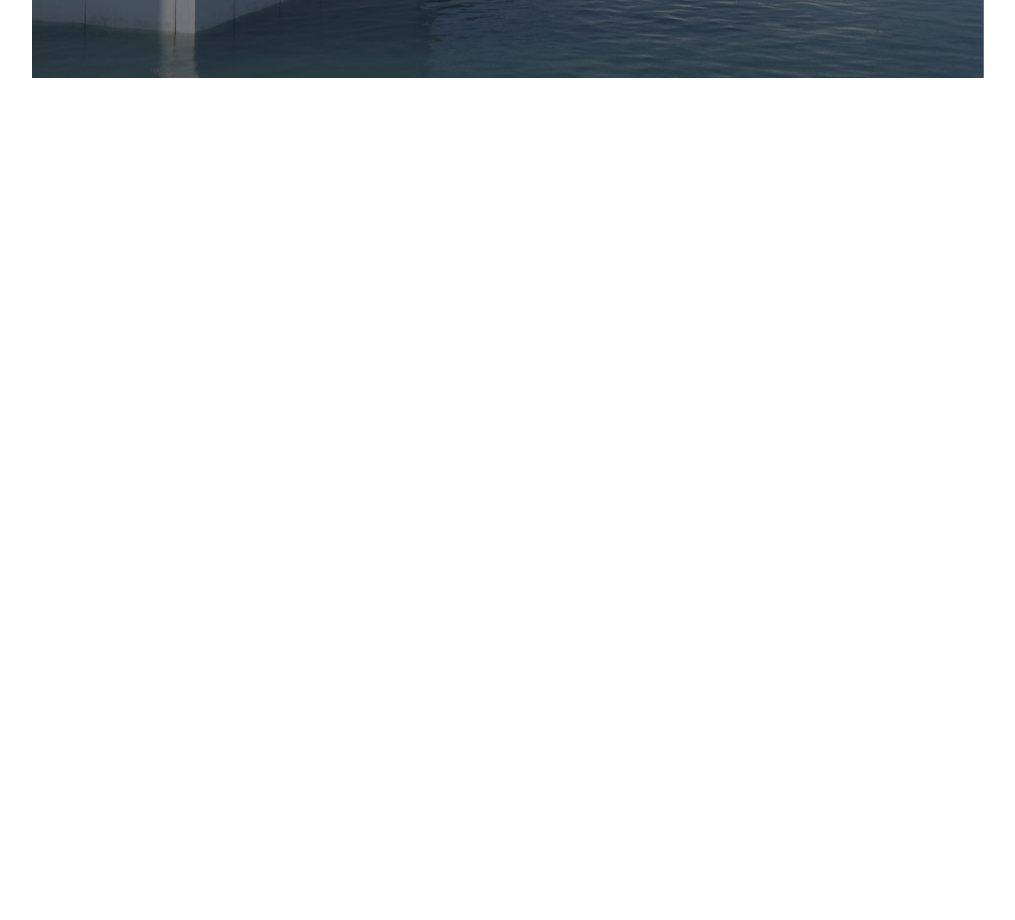
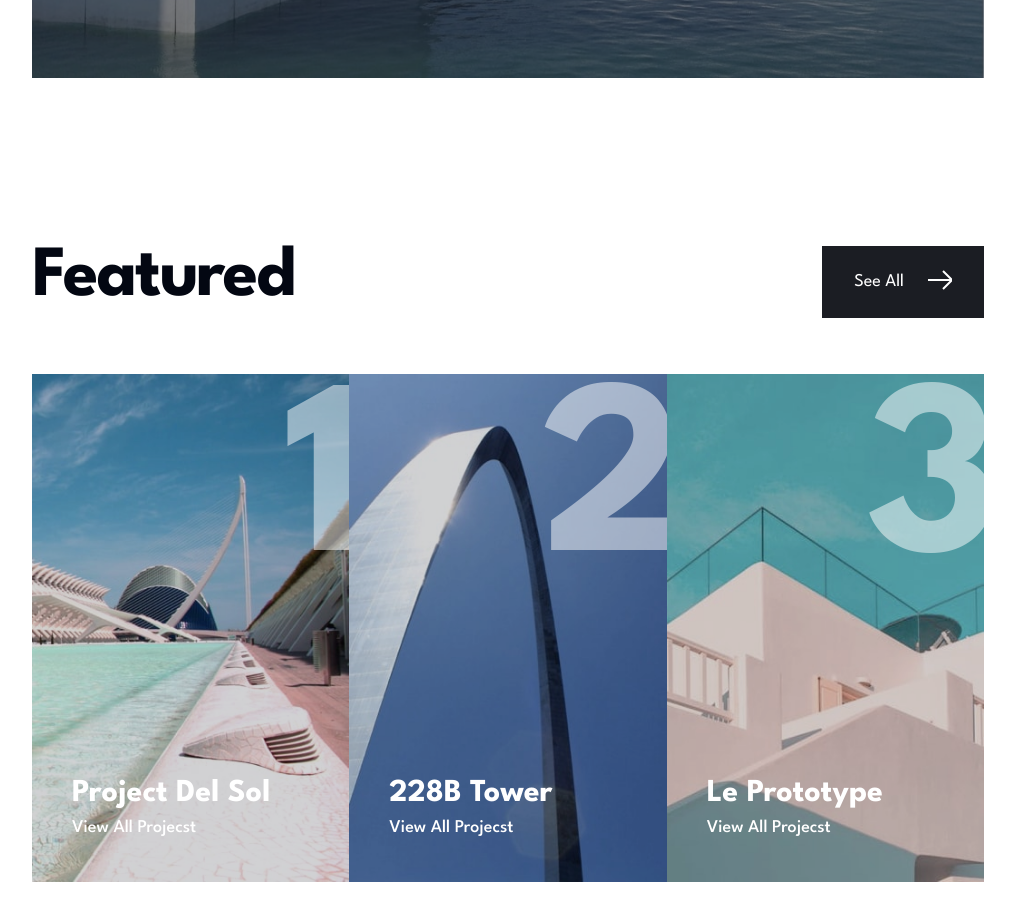
Before and after one commit to Alexjoshua14/Arch, a Next.js app: page / in a window 1280 px wide. Shown: the part 2040-2960 px from the top of the page, without its empty margins (132-1147 px from the left). Before the commit the page ends 2374 px from the top, so only its background shows below. Built offline with nearby package versions, Linux system fonts and the light colour scheme.

Commit message:
Add quick featured section

```diff
--- a/src/app/page.tsx
+++ b/src/app/page.tsx
@@ -1,6 +1,7 @@
 import Button from '@/components/Button'
 import Carousel from '@/components/carousel/Carousel'
 import About from '@/sections/home/About'
+import Featured from '@/sections/home/Featured'
 import Hero from '@/sections/home/Hero'
 import Welcome from '@/sections/home/Welcome'
 import Image from 'next/image'
@@ -12,6 +13,7 @@ export default function Home() {
         <Hero />
         <Welcome />
         <About />
+        <Featured />
       </div>
     </main>
   )
--- /dev/null
+++ b/src/sections/home/Featured.tsx
@@ -0,0 +1,73 @@
+'use client'
+
+import Button from '@/components/Button'
+import Image from 'next/image'
+import Link from 'next/link'
+import { FC, useState } from 'react'
+
+interface FeaturedProps {
+
+}
+
+const featuredData = [
+  {
+    src: "/assets/portfolio/SIZE/image-del-sol.jpg",
+    alt: "Project Del Sol",
+    title: "Project Del Sol",
+  },
+  {
+    src: "/assets/portfolio/SIZE/image-228b.jpg",
+    alt: "228B Tower",
+    title: "228B Tower",
+  },
+  {
+    src: "/assets/portfolio/SIZE/image-prototype.jpg",
+    alt: "Le Prototype",
+    title: "Le Prototype",
+  },
+]
+
+const Featured: FC<FeaturedProps> = ({ }) => {
+  const width = 1110
+  const size: 'Desktop' | 'Tablet' | 'Mobile' = 'Desktop'
+
+
+  return (
+    <section className="section">
+      <div className="py-14 flex justify-between">
+        <h1 className="heading-md">
+          {`Featured`}
+        </h1>
+        <Button text="See All" arrow />
+      </div>
+      <div className="h-[560px] w-full flex justify-between">
+        {
+          featuredData.map((item, index) => (
+            <div key={`Featured-${item.title}`} className="relative w-fit h-fit overflow-clip">
+              <div>
+                <Image src={item.src.replace('SIZE', size)} alt={item.alt} width={350} height={560} />
+                <div className="absolute left-0 top-0 w-full h-full bg-gray-900/20" />
+              </div>
+              <div className="absolute -right-3 top-4">
+                <span className="heading-xl !text-white/50">
+                  {`${index + 1}`}
+                </span>
+              </div>
+
+              <div className="absolute left-0 bottom-0 p-10 text-white">
+                <h3 className="heading-sm">
+                  {item.title}
+                </h3>
+                <Link href="/portfolio" className="text-lg font-medium">
+                  {`View All Projecst`}
+                </Link>
+              </div>
+            </div>
+          ))
+        }
+      </div>
+    </section>
+  )
+}
+
+export default Featured
```
